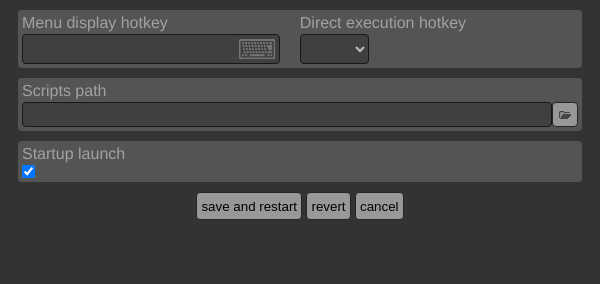
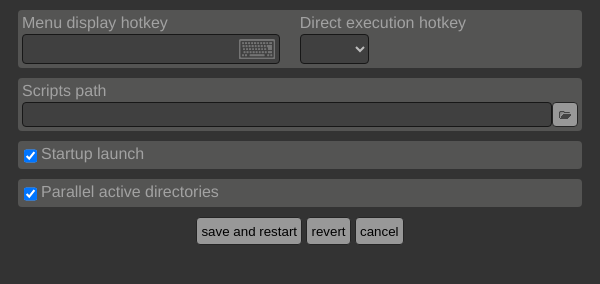
Before and after one commit to oumad/proton-io, an Electron app: page src/prefs.html in a window 600 px wide. Drawn offline with Linux system fonts and the light colour scheme; no server answers.

Commit message:
checkbox option to enable or disable multiple directory file selection

```diff
--- a/src/prefs.html
+++ b/src/prefs.html
@@ -109,11 +109,22 @@
       </div>
 
       <div class="system-options-contain">
-        <div class="user-path" id="startup-launch">
+        <div class="system-options" id="startup-launch">
+          <input type="checkbox" name="startup-launch">
           <div class="label" title="Automaitcally launch proton-io with system startup.">
             Startup launch
           </div>
-          <input type="checkbox" name="startup-launch">
+
+          <!-- <div class="description">
+            Automaitcally launch proton-io with system startup.
+          </div> -->
+        </div>
+        <div class="system-options" id="parallel-dirs">
+          <input type="checkbox" name="parallel-launch">
+          <div class="label" title="Enable getting selected directories from multiple opened up windows.">
+            Parallel active directories
+          </div>
+
           <!-- <div class="description">
             Automaitcally launch proton-io with system startup.
           </div> -->
```
